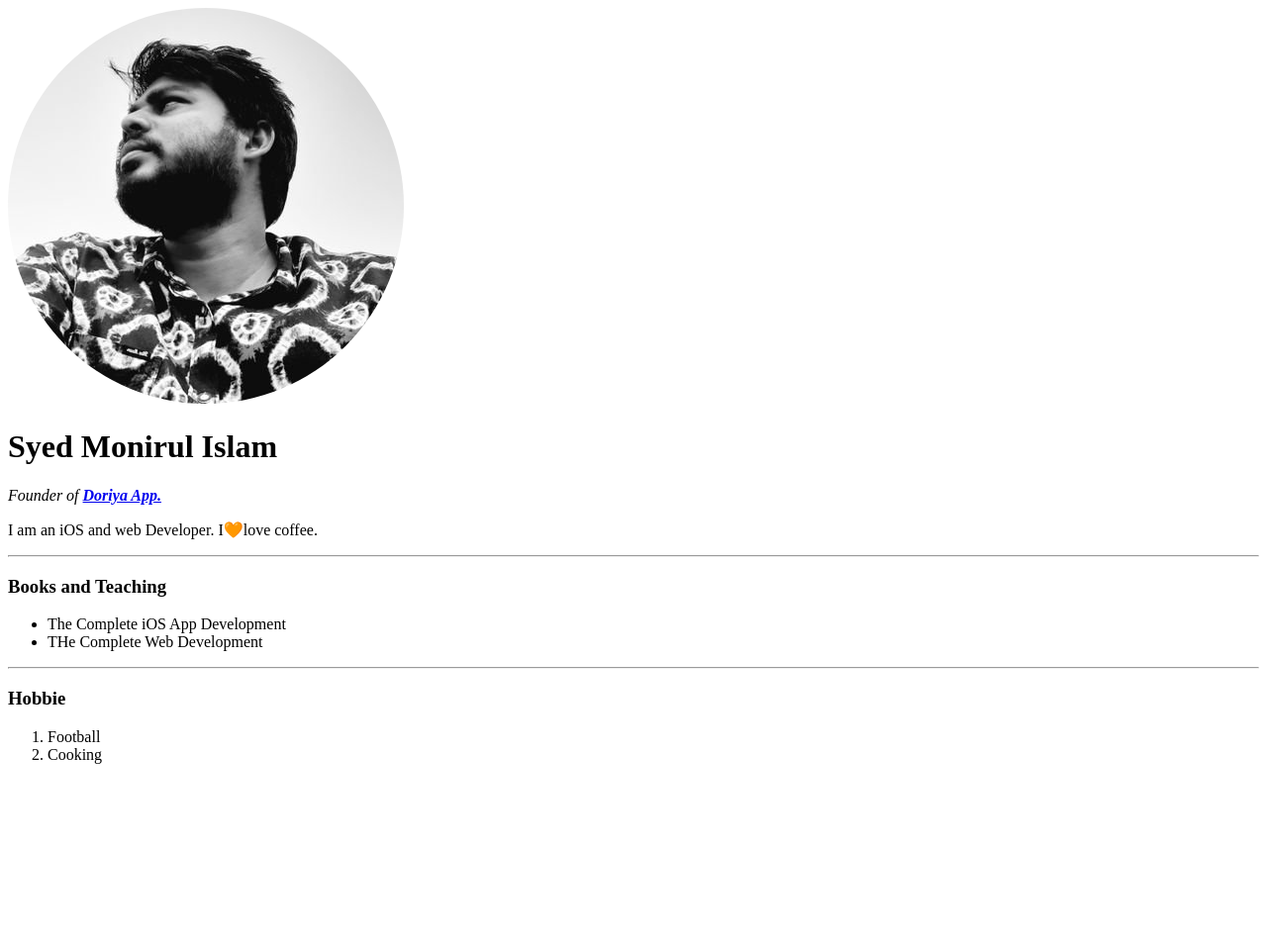
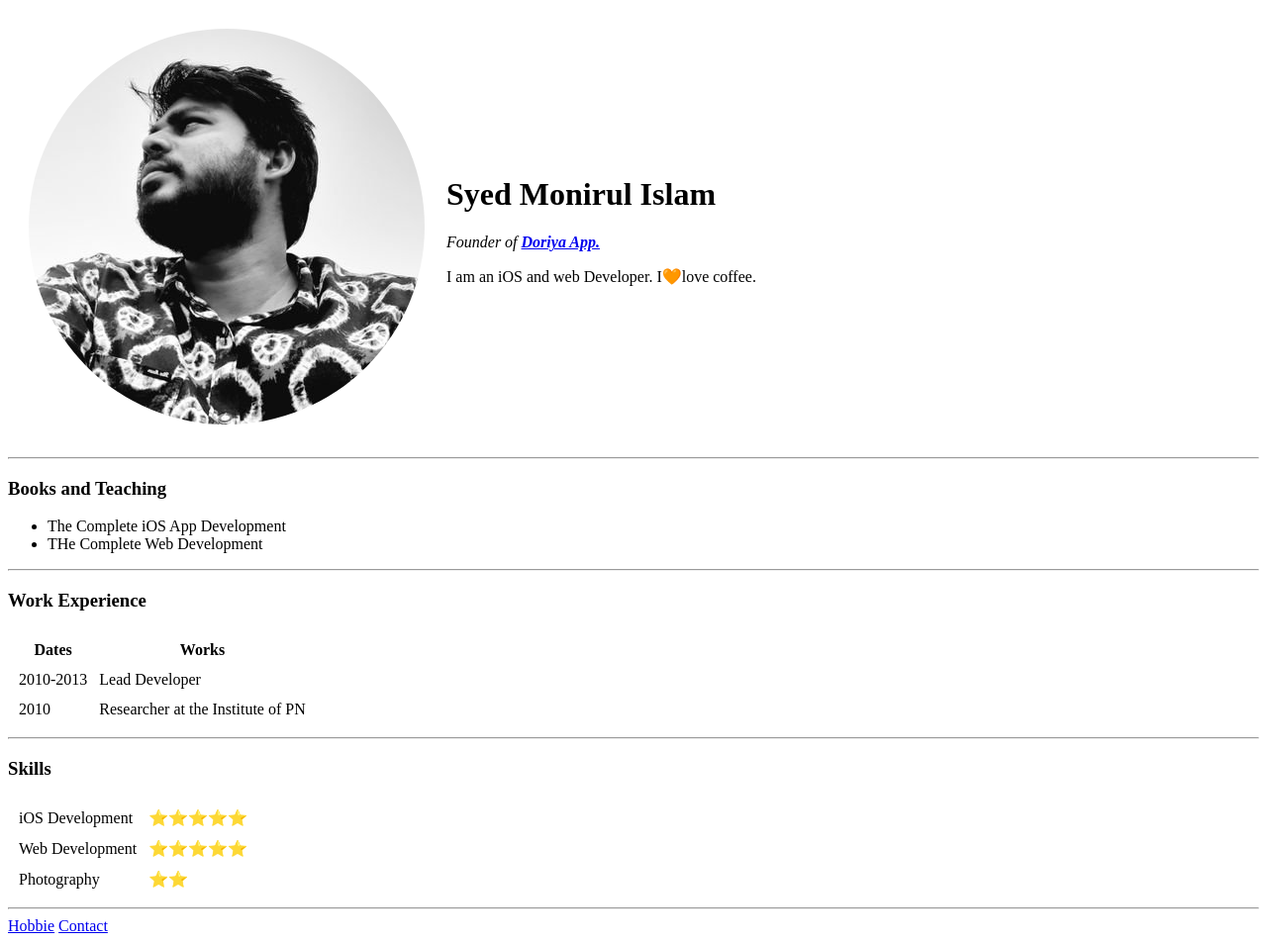
Before and after one commit to Syed-Monirul-Islam/front-end-web, a plain HTML site: page HTML-Personal Site/index.html in a window 1280 px wide. Shown: the whole page at 99% size. Before the commit the page ends 800 px from the top, so only its background shows below. Drawn offline with Linux system fonts and the light colour scheme.

Commit message:
second added

```diff
--- a/HTML-Personal Site/index.html
+++ b/HTML-Personal Site/index.html
@@ -9,10 +9,17 @@
 </head>
 
 <body>
-    <img src="images/moni1.png" alt="moni profile picture">
-    <h1>Syed Monirul Islam</h1>
-    <p><em>Founder of <strong><a href="#"> Doriya App.</a></strong></em></p>
-    <p>I am an iOS and web Developer. I🧡love coffee.</p>
+    <table cellspacing="20">
+        <tr>
+            <td> <img src="images/moni1.png" alt="moni profile picture"></td>
+            <td>
+                <h1>Syed Monirul Islam</h1>
+                <p><em>Founder of <strong><a href="#"> Doriya App.</a></strong></em></p>
+                <p>I am an iOS and web Developer. I🧡love coffee.</p>
+            </td>
+        </tr>
+    </table>
+
     <hr>
     <h3>Books and Teaching</h3>
     <ul>
@@ -20,13 +27,46 @@
         <li>THe Complete Web Development</li>
     </ul>
     <hr>
-    <h3>Hobbie</h3>
-    <ol>
-        <li>Football</li>
-        <li>Cooking</li>
+    <h3>Work Experience</h3>
+    <table cellspacing="10">
+        <thead>
+            <tr>
+                <th>Dates</th>
+                <th>Works</th>
+            </tr>
+        </thead>
+        <tbody>
+            <tr>
+                <td>2010-2013</td>
+                <td>Lead Developer</td>
+            </tr>
+            <tr>
+                <td>2010</td>
+                <td>Researcher at the Institute of PN</td>
+            </tr>
+        </tbody>
+    </table>
+    <hr>
 
-    </ol>
+    <h3>Skills</h3>
+    <table cellspacing="10">
+        <tr>
+            <td>iOS Development</td>
+            <td>⭐⭐⭐⭐⭐</td>
+        </tr>
+        <tr>
+            <td>Web Development</td>
+            <td>⭐⭐⭐⭐⭐</td>
+        </tr>
+        <tr>
+            <td>Photography</td>
+            <td>⭐⭐</td>
+        </tr>
+    </table>
 
+    <hr>
+    <a href="hobbies.html">Hobbie</a>
+    <a href="contact-me.html">Contact</a>
 
 </body>
 
```
Also changed, not shown: HTML-Personal Site/contact-me.html (added, +29 -0 lines), HTML-Personal Site/hobbies.html (added, +20 -0 lines).
